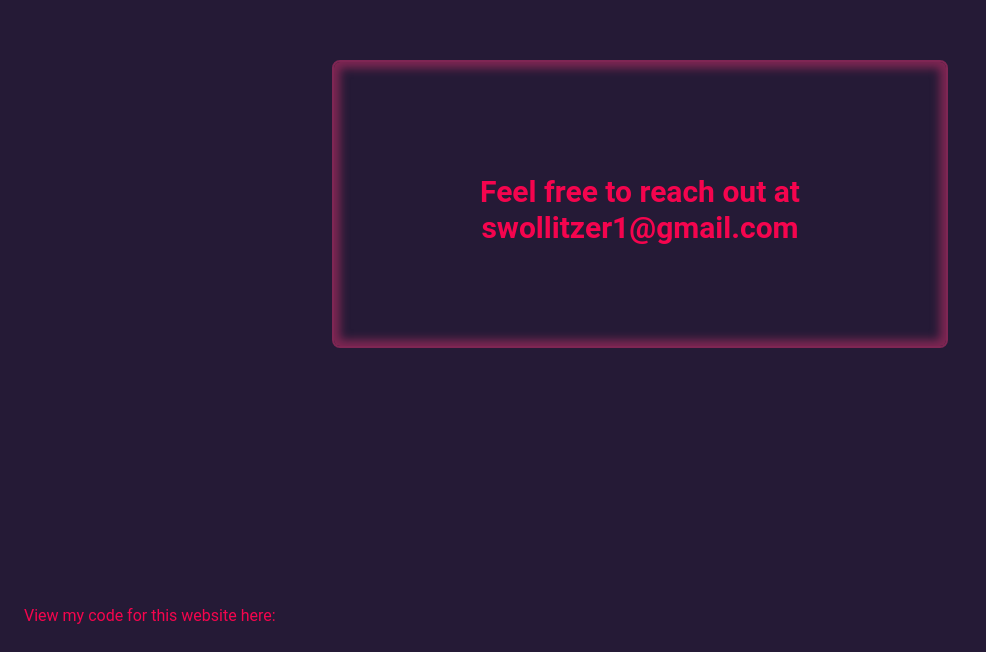
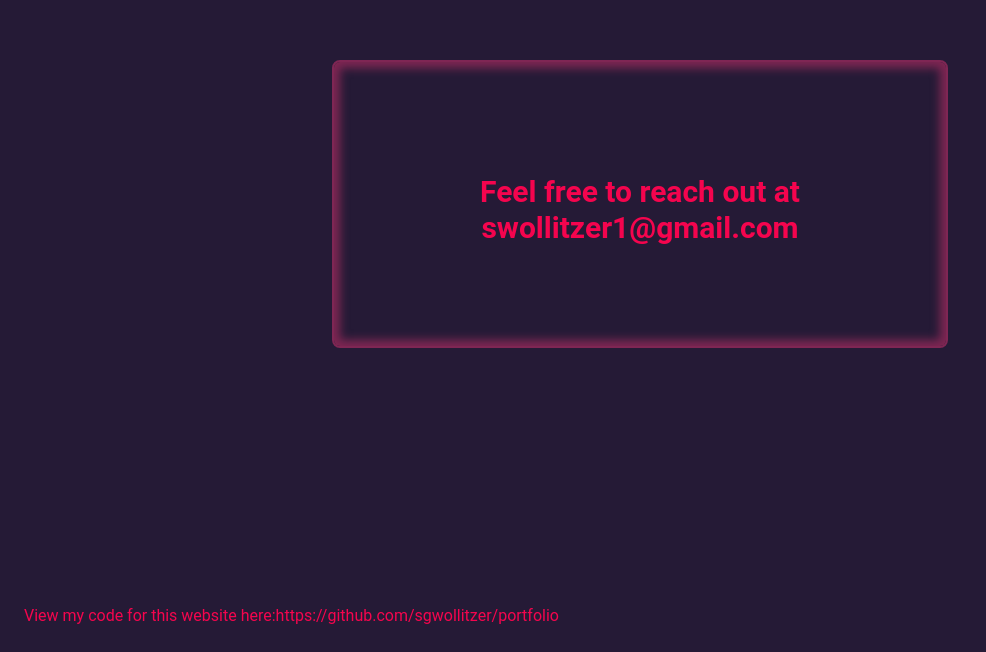
Before and after one commit to sgwollitzer/Portfolio, a website: page index.html in a window 1280 px wide. Shown: the part 5340-5992 px from the top of the page, without its empty margins (0-986 px from the left). Drawn offline with Linux system fonts and the light colour scheme; files that its build step writes are made by us from their sources.

Commit message:
Final Commit

```diff
--- a/index.html
+++ b/index.html
@@ -6,15 +6,11 @@
     <meta name="viewport" content="width=device-width, initial-scale=1.0" />
     <title>My Portfolio</title>
     <link href="styles.css" rel="stylesheet" />
-
     <link href="https://fonts.googleapis.com/css2?family=Roboto+Mono:ital,wght@0,100..700;1,100..700&display=swap" rel="stylesheet">
     <script src="server.js" defer></script>
+</head>
 
-
-
-</head>
   <body class="bg-navy text-neon-red font-custom">
-
     <section class="pt-[300px] pb-[300px] flex flex-col justify-center min-h-screen items-center cursor-default">
         <section class="flex space-x-1">
         <h2 id="home" class="text-7xl mb-4 hover:text-darker-red ease-linear duration-100">H</h2>
@@ -24,21 +20,17 @@
         <h2 class="text-7xl  hover:text-darker-red ease-linear duration-100">o</h2>
         <h2 class="text-7xl mr-5 hover:text-darker-red ease-linear duration-100">, </h2>
         <h2 class="text-7xl mr-1 hover:text-darker-red ease-linear duration-300">&nbsp;</h2>
-
         <h2 class="text-7xl  hover:text-darker-red ease-linear duration-100">I</h2>
         <h2 class="text-7xl  hover:text-darker-red ease-linear duration-100">'</h2>
         <h2 class="text-7xl mr-2 hover:text-darker-red ease-linear duration-100">m </h2>
         <h2 class="text-7xl mr-1 hover:text-darker-red ease-linear duration-300">&nbsp;</h2>
-
         <h2 class="text-7xl  hover:text-darker-red ease-linear duration-100">S</h2>
-
         <h2 class="text-7xl  hover:text-darker-red ease-linear duration-100">o</h2>
         <h2 class="text-7xl  hover:text-darker-red ease-linear duration-100">p</h2>
         <h2 class="text-7xl  hover:text-darker-red ease-linear duration-100">h</h2>
         <h2 class="text-7xl  hover:text-darker-red ease-linear duration-100">i</h2>
         <h2 class="text-7xl mr-2 hover:text-darker-red ease-linear duration-100">e </h2>
         <h2 class="text-7xl mr-1 hover:text-darker-red ease-linear duration-300">&nbsp;</h2>
-
         <h2 class="text-7xl  hover:text-darker-red ease-linear duration-100">W</h2>
         <h2 class="text-7xl  hover:text-darker-red ease-linear duration-100">o</h2>
         <h2 class="text-7xl  hover:text-darker-red ease-linear duration-100">l</h2>
@@ -48,12 +40,8 @@
             <h2 class="text-7xl  hover:text-darker-red ease-linear duration-100">z</h2>
             <h2 class="text-7xl  hover:text-darker-red ease-linear duration-100">e</h2>
             <h2 class="text-7xl  hover:text-darker-red ease-linear duration-100">r</h2>
+    </section>
 
-
-
-
-
-    </section>
     <!--/* button from Uiverse.io by cssbuttons-io */ -->
         <button onclick="scrollToSection('navBar')" class=" button1 text-2xl text-neon-red  m-5 p-3 border rounded-md border-neon-red">click here or scroll to learn more</button>
       </section>
@@ -72,8 +60,6 @@
       <p class="hover:text-darker-red animate fade-in-right pl-4 pr-4 pt-8 w-[55%] h-80 bg-navy ease-linear custom-shadow text-center text-2xl duration-300 rounded-lg mt-[-80px] cursor-default  border-2 border-darker-red hover:border-neon-red">Originally from Phoenix, Arizona, I started my CS journey in eighth grade with a simple project in Turtle. Now, I'm a sophomore studying Computer Science at Washington University in St. Louis. The way that computer science has become an intersection between the structure of mathematics and the creativity of other fields intruiges me. With interests in Software Engineering and Software Development, I am always excited to learn more.</p>
     </section>
     </section>
-
-
 
     <section id="journey" class="mb-20"></section>
 
@@ -102,13 +88,11 @@ In eighth grade, I installed Turtle straight onto my command prompt and spent tw
     >
       <div class="z-10 absolute w-full h-full peer"></div>
 
-
     </div>
     <div
       class="relative overflow-hidden w-full h-80 rounded-3xl  text-2xl font-bold bg-navy"
     >
       <div class="z-10 absolute w-full h-full peer"></div>
-
 
     </div>
     <div
@@ -142,13 +126,11 @@ Accepted into WashU, I took Introduction to Computer Science in the fall, which
     >
       <div class="z-10 absolute w-full h-full peer"></div>
 
-
     </div>
     <div
       class="relative overflow-hidden w-full h-80 rounded-3xl  text-2xl font-bold bg-navy"
     >
       <div class="z-10 absolute w-full h-full peer"></div>
-
 
     </div>
     <div
@@ -182,13 +164,11 @@ In the summer, I completed three certifications, which were Responsive Web Desig
     >
       <div class="z-10 absolute w-full h-full peer"></div>
 
-
     </div>
     <div
       class="relative overflow-hidden w-full h-80 rounded-3xl text-2xl font-bold bg-navy"
     >
       <div class="z-10 absolute w-full h-full peer"></div>
-
 
     </div>
     <div
@@ -224,7 +204,6 @@ Since I've yet to take a CS class that uses Python, I decided over winter break
     >
       <div class="z-10 absolute w-full h-full peer"></div>
 
-
     </div>
       </section>
       <section class="mt-10 grid w-full  grid-cols-1 gap-10">
@@ -253,8 +232,6 @@ I'm currently taking Web Development and Introduction to Parallel and Concurrent
   </video>
 </div>
 
-
-
 <section id="contact" class="mb-20"></section>
 
       <section class="min-h-screen">
@@ -263,11 +240,10 @@ I'm currently taking Web Development and Introduction to Parallel and Concurrent
       <p class="hover:text-darker-red animate fade-in-right pt-28 cursor-default w-[50%] h-72 bg-navy ease-linear custom-shadow text-center text-3xl duration-300 rounded-lg mt-[-140px] font-bold   border-2 border-darker-red hover:border-neon-red">Feel free to reach out at swollitzer1@gmail.com</p>
     </section>
     </section>
-
+    <div class="flex space-x-2 items-center">
     <h2  class="cursor-default text-lg mt-[30px]">View my code for this website here: </h2>
-
-
-
+    <a href="https://github.com/sgwollitzer/portfolio" target="_blank" class="hover:text-darker-red text-lg mt-[30px]">https://github.com/sgwollitzer/portfolio</a>
+  </div>
 
     </main>
 
--- a/js/server.js
+++ b/js/server.js
@@ -1,4 +1,3 @@
-
 function scrollToSection(location){
     console.log("test");
     document.getElementById(location).scrollIntoView({
@@ -11,6 +10,7 @@ function scrollToTop() {
       behavior: 'smooth'
   });
 }
+
 //animation code by Chris Gustin
 const options = {
     root: null,
--- a/tailwind.config.js
+++ b/tailwind.config.js
@@ -1,8 +1,8 @@
 /** @type {import('tailwindcss').Config} */
 module.exports = {
   content: [
-    './index.html', // Include the HTML file
-    './index.js', // Include the specific JavaScript file
+    './index.html',
+    './index.js',
   ],
   theme: {
 
```
Also changed, not shown: src/styles.css (+0 -13 lines), public/styles.css.
